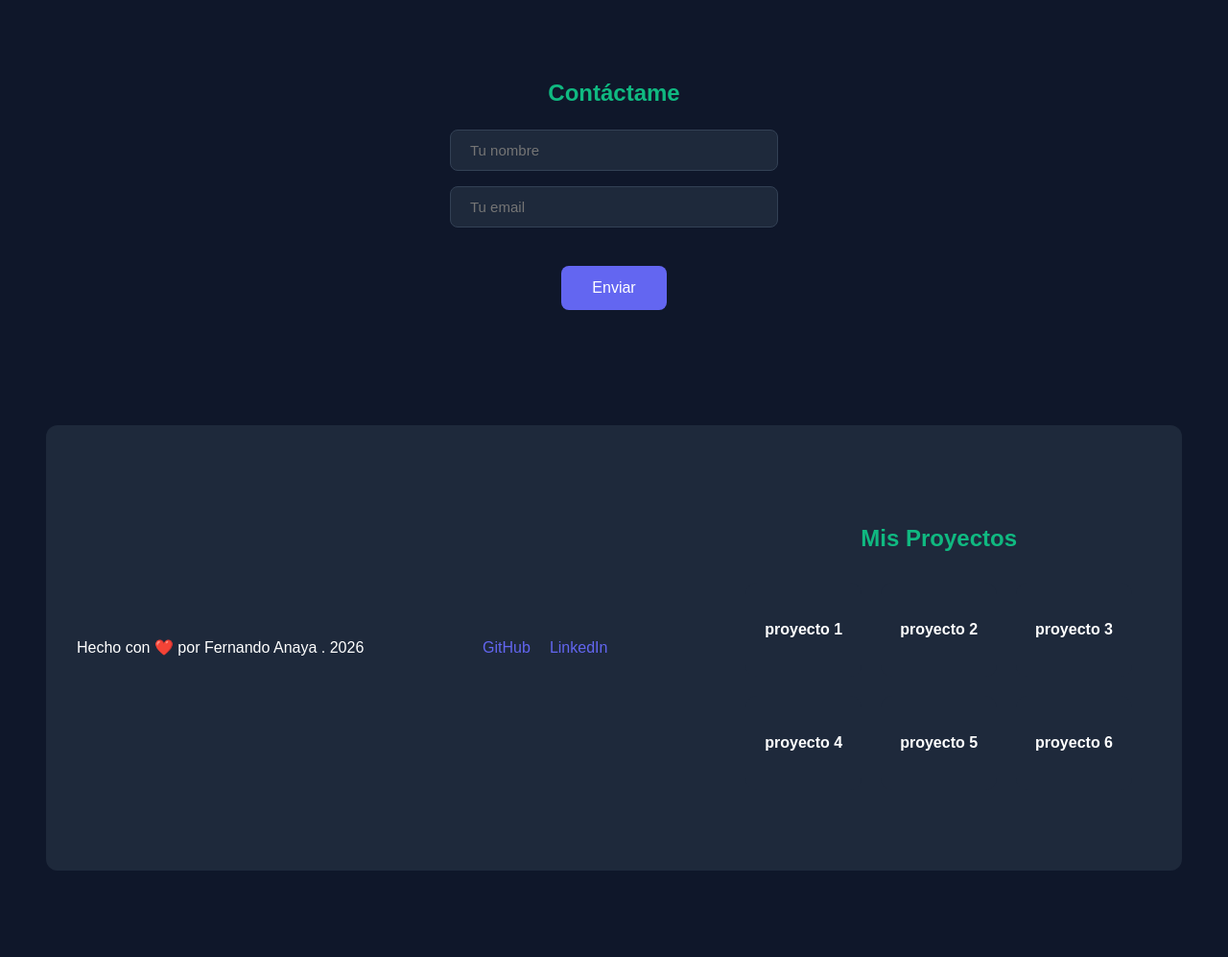
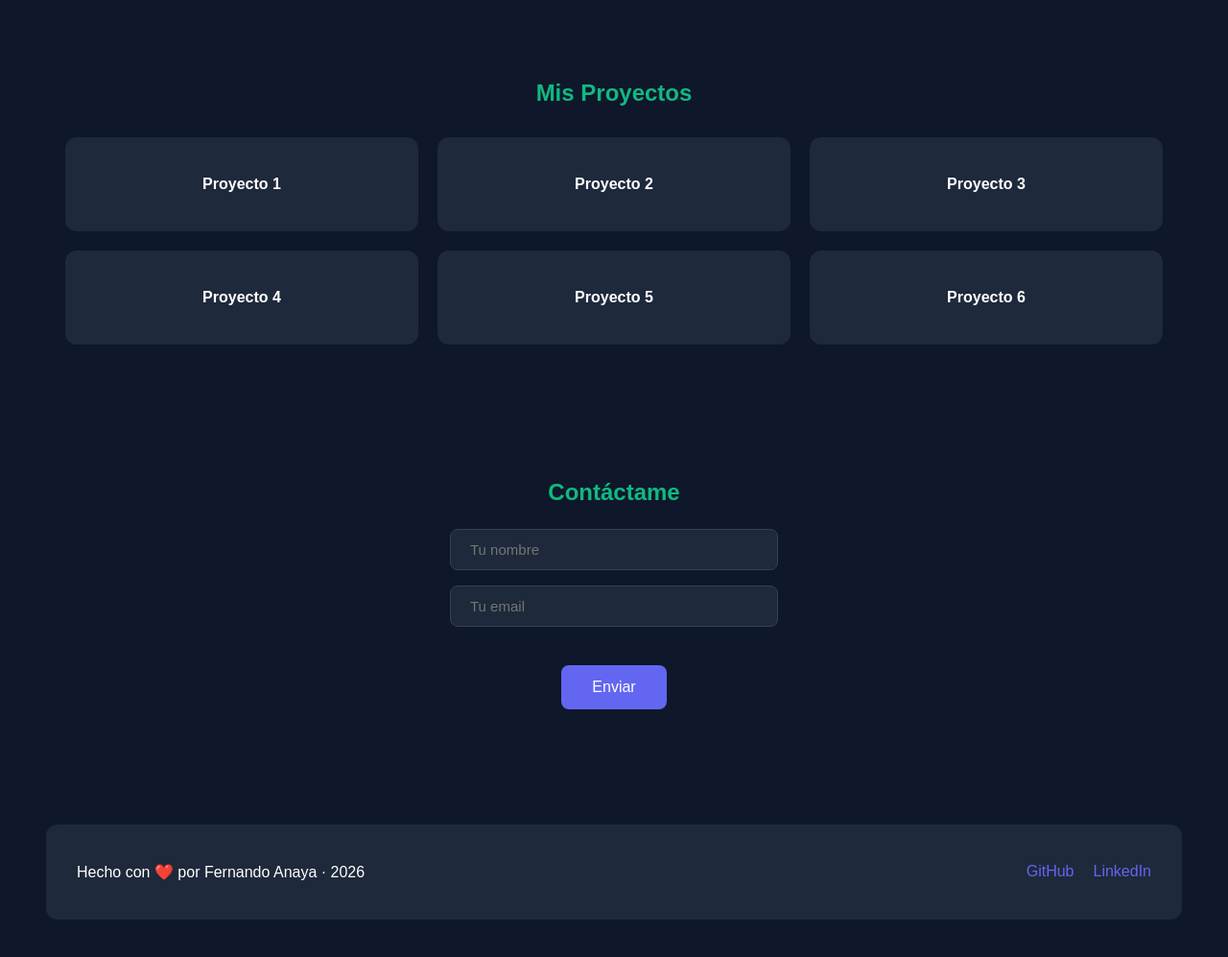
Before and after one commit to jessy911-del/Mi-portafolio, a plain HTML site: page index.html in a window 1280 px wide. Shown: the part 713-1710 px from the top of the page at 96% size. Before the commit the page ends 1668 px from the top, so only its background shows below. Drawn offline with Linux system fonts and the light colour scheme.

Commit message:
feat: agregar JavaScript al portafolio

```diff
--- a/index.html
+++ b/index.html
@@ -36,6 +36,19 @@
       </div>
     </section>
 
+    <!-- PROYECTOS -->
+    <section class="proyectos">
+      <h2>Mis Proyectos</h2>
+      <div class="grid-proyectos">
+        <div class="proyecto">Proyecto 1</div>
+        <div class="proyecto">Proyecto 2</div>
+        <div class="proyecto">Proyecto 3</div>
+        <div class="proyecto">Proyecto 4</div>
+        <div class="proyecto">Proyecto 5</div>
+        <div class="proyecto">Proyecto 6</div>
+      </div>
+    </section>
+
     <!-- CONTACTO -->
     <section class="contacto">
       <h2>Contáctame</h2>
@@ -45,25 +58,14 @@
     </section>
 
     <!-- FOOTER -->
-     <footer class="footer">
-        <p>Hecho con ❤️ por Fernando Anaya . 2026</p>
-        <div class="redes">
-            <a herf="#">GitHub</a>
-            <a href="#">LinkedIn</a>
-        </div>
-        <!--  GRID DE PROYECTOS -->
-        <section class="proyectos">
-            <h2>Mis Proyectos</h2>
-            <div class="grid-proyectos">
-                <div class="proyecto">proyecto 1</div>
-                <div class="proyecto">proyecto 2</div>
-                <div class="proyecto">proyecto 3</div>
-                <div class="proyecto">proyecto 4</div>
-                <div class="proyecto">proyecto 5</div>
-                <div class="proyecto">proyecto 6</div>
-            </div>
-        </section>
-     </footer>
+    <footer class="footer">
+      <p>Hecho con ❤️ por Fernando Anaya · 2026</p>
+      <div class="redes">
+        <a href="#">GitHub</a>
+        <a href="#">LinkedIn</a>
+      </div>
+    </footer>
 
+    <script src="script.js"></script>
   </body>
 </html>
--- /dev/null
+++ b/script.js
@@ -0,0 +1 @@
+console.log("Hola, soy Fernando y estoy apendiendo a programar en java script");
```
